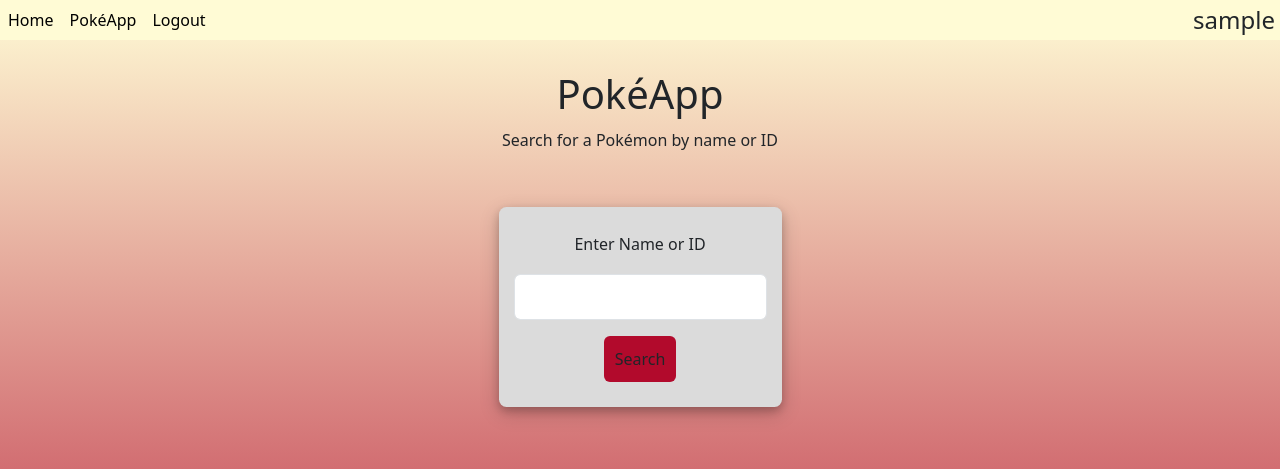
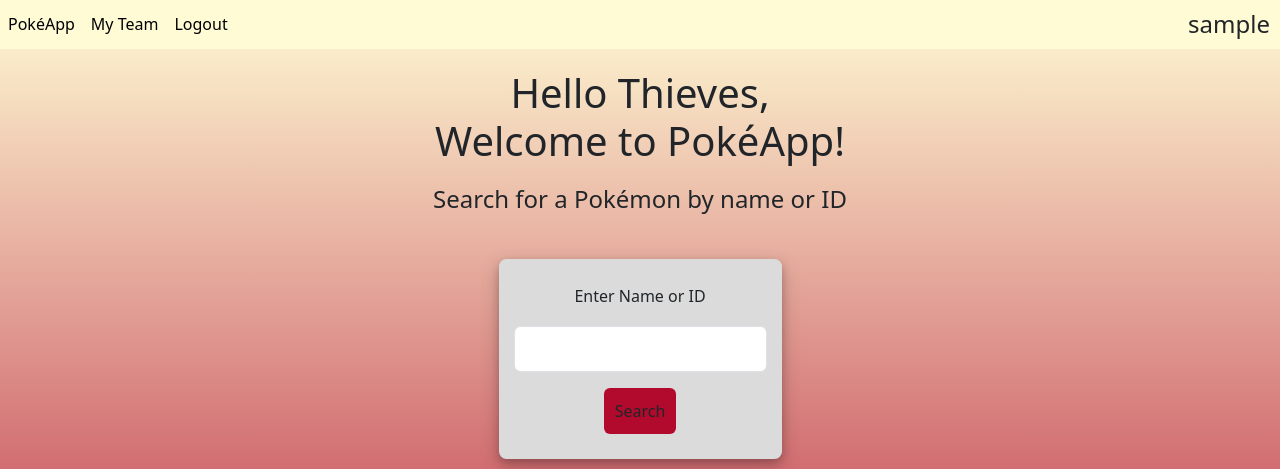
Before and after one commit to deelorr/PokeApp, a Flask app: page /pokeapp in a window 1280 px wide. Shown: the top 469 px of the page. Run offline with Flask 3, Linux system fonts and the light colour scheme; the visitor is signed in with stand-in values (Sample User, id 1); some libraries are stand-ins or nearby versions.

Commit message:
cleaned up and added css to new pages

```diff
--- a/app/blueprints/auth/routes.py
+++ b/app/blueprints/auth/routes.py
@@ -16,7 +16,7 @@
         if queried_user and check_password_hash(queried_user.password, password):
             flash(f'Welcome {queried_user.username}!', 'info')
             login_user(queried_user)
-            return redirect(url_for('index'))
+            return redirect(url_for('main.pokemon_info'))
         else:
             flash('Invalid username email or password', 'warning')
             return render_template('login.html', form=form)
--- a/app/blueprints/main/main_templates/mypokemon.html
+++ b/app/blueprints/main/main_templates/mypokemon.html
@@ -1,6 +1,10 @@
 {% extends 'base.html' %}
 
 {% block title %}My Pokémon{% endblock %}
+
+{%block styles%}
+<link rel="stylesheet" href="../static/styles/login.css">
+{%endblock%}
 
 {% block content %}
 {% include './includes/nav.html' %}
@@ -18,7 +22,7 @@
                 <b>HP:</b> {{ pokemon.pokemon.base_hp }} <b>DEF:</b> {{ pokemon.pokemon.base_def }} <b>ATK:</b> {{ pokemon.pokemon.base_atk }} <br>
                 <b>Caught by:</b> {{ pokemon.user.username }}
             </p>
-            <form method="POST" action="{{ url_for('release_pokemon', pokemon_id=pokemon.id) }}">
+            <form method="POST" action="{{ url_for('main.release_pokemon', pokemon_id=pokemon.id) }}">
                 <button type="submit" class="btn btn-danger">Release</button>
             </form>
         </div>
--- a/app/blueprints/main/main_templates/pokeapp.html
+++ b/app/blueprints/main/main_templates/pokeapp.html
@@ -8,12 +8,13 @@
 
 {% block content %}
 {% include './includes/nav.html' %}
-<div class="pokeapp-title">
-    <h1 class="pokeapp-text">PokéApp</h1>
-    <p class="pokeapp-text">Search for a Pokémon by name or ID</p>
+<div class="pokeapp-text">
+    <h1>Hello Thieves,<br>
+        Welcome to PokéApp!<br></h1>
+    <h4>Search for a Pokémon by name or ID</h4>
 </div>
 <div class='flex-container'>
-    <form id="pokemon-search-form" method="POST" action="{{ url_for('pokemon_info') }}">
+    <form id="pokemon-search-form" method="POST" action="{{ url_for('main.pokemon_info') }}">
         {{ form.hidden_tag() }}
         <div class="mb-3">
             <label for="name" class="form-label">Enter Name or ID</label>
@@ -34,7 +35,7 @@
             </p>
             <div class="shiny-hover-container">
                 <button class="shiny-hover">Shiny</button>
-                <form method="POST" action="{{ url_for('catch_pokemon') }}">
+                <form method="POST" action="{{ url_for('main.catch_pokemon') }}">
                   <input type="hidden" name="username" value="{{ current_user.username }}">
                   <input type="hidden" name="pokemon_name" value="{{ pokemon['Name'] }}">
                   <button type="submit" class="btn my-btn">Catch</button>
--- a/app/blueprints/main/routes.py
+++ b/app/blueprints/main/routes.py
@@ -1,14 +1,14 @@
+from . import main
 from flask import request, render_template, redirect, flash, url_for
 import requests
-from app import app
+# from app import app
 from app.models import User, Pokemon, UserPokemon, db
 from .forms import NameForm
 from flask_login import current_user
 
-
-@app.route('/')
+@main.route('/')
 def index():
-    return render_template('home.html')
+    return redirect(url_for('main.pokemon_info'))
 
 def get_pokemon_info(name):
     if name.isdigit():
@@ -29,7 +29,7 @@
         }
         return poke_info
 
-@app.route('/pokeapp', methods=['GET', 'POST'])
+@main.route('/pokeapp', methods=['GET', 'POST'])
 def pokemon_info():
     form = NameForm()
     if request.method == 'POST' and form.validate_on_submit():
@@ -45,9 +45,9 @@
     else:
         return render_template('pokeapp.html', form=form)
 
-from flask import request, flash, redirect, url_for
+# from flask import request, flash, redirect, url_for
 
-@app.route('/catch', methods=['POST'])
+@main.route('/catch', methods=['POST'])
 def catch_pokemon():
     username = request.form.get('username')
     pokemon_name = request.form.get('pokemon_name')
@@ -81,21 +81,21 @@
     # Check if the user has already caught the maximum number of Pokémon
     if len(user.pokemon_caught) >= 6:
         flash('You already have 6 Pokémon! Release one before catching another.', 'warning')
-        return redirect(url_for('index'))  # Redirect to the index route with a warning message
+        return redirect(url_for('main.pokemon_info'))  # Redirect to the index route with a warning message
 
     # Check if the user already caught the Pokémon
     if UserPokemon.query.filter_by(user_id=user.id, pokemon_name=pokemon_name).first():
         flash('You already caught this Pokemon', 'warning')
-        return redirect(url_for('index'))  # Redirect to the index route with a warning message
+        return redirect(url_for('main.pokemon_info'))  # Redirect to the index route with a warning message
 
     # Create a new UserPokemon instance
     user_pokemon = UserPokemon(user_id=user.id, pokemon_name=pokemon_name)
     user_pokemon.save()
     flash(f'You caught {pokemon_name}!', 'success')  # Flash success message for catching Pokémon
 
-    return redirect(url_for('index'))  # Redirect to the index route
+    return redirect(url_for('main.pokemon_info'))  # Redirect to the index route
 
-@app.route('/release/<pokemon_id>', methods=['POST'])
+@main.route('/release/<pokemon_id>', methods=['POST'])
 def release_pokemon(pokemon_id):
     # Assuming you have a function to get the current user
     user = current_user
@@ -107,9 +107,9 @@
     db.session.delete(pokemon)
     db.session.commit()
     flash('Pokemon released successfully', 'success')
-    return redirect(url_for('my_pokemon'))  # Redirect to the My Pokémon page
+    return redirect(url_for('main.my_pokemon'))  # Redirect to the My Pokémon page
 
-@app.route('/mypokemon')
+@main.route('/mypokemon')
 def my_pokemon():
     user = current_user
     caught_pokemon = UserPokemon.query.filter_by(user_id=user.id).all()
--- a/app/static/styles/login.css
+++ b/app/static/styles/login.css
@@ -17,12 +17,14 @@
 }
 h1 {
     text-align: center;
-    margin: 250px auto;
+    padding: 10px;
+    margin: 0px;
 }
 
 h4 {
-    padding: 5px;
+    padding: 10px;
     margin: 0px;
+    text-align: center;
 }
 
 .flex-container {
@@ -118,7 +120,8 @@
 }
 
 .pokeapp-text {
-    margin: 10px;
+    margin: 5px;
+    padding: 5px;
 }
 
 /* shiny hover */
--- a/app/templates/includes/nav.html
+++ b/app/templates/includes/nav.html
@@ -1,16 +1,13 @@
 <nav class="navbar navbar-expand-lg bg-body-tertiary">
     <div class="container-fluid">
-      <!-- <a class="navbar-brand" href="/">Thieves-139</a> -->
+      <!-- <a class="navbar-brand" href="/">PokeApp</a> -->
       <button class="navbar-toggler" type="button" data-bs-toggle="collapse" data-bs-target="#navbarNav" aria-controls="navbarNav" aria-expanded="false" aria-label="Toggle navigation">
       <span class="navbar-toggler-icon"></span>
       </button>
       <div class="collapse navbar-collapse" id="navbarNav">
         <ul class="navbar-nav">
           <li class="nav-item">
-            <a class="nav-link active" aria-current="page" href="{{ url_for('index')}}">Home</a>
-          </li>
-          <li class="nav-item">
-            <a class="nav-link active" href="{{ url_for('pokemon_info')}}">PokéApp</a>
+            <a class="nav-link active" href="{{ url_for('main.pokemon_info')}}">PokéApp</a>
           </li>
           {% if current_user.is_anonymous %}
           <li class="nav-item">
@@ -20,6 +17,9 @@
             <a class="nav-link active" href="{{ url_for('auth.signup')}}">Sign Up</a>
           </li>
           {%else%}
+          <li class="nav-item">
+            <a class="nav-link active" href="{{ url_for('main.my_pokemon')}}">My Team</a>
+          </li>
           <li class="nav-item">
             <a class="nav-link active" href="{{ url_for('auth.logout')}}">Logout</a>
           </li>
```
